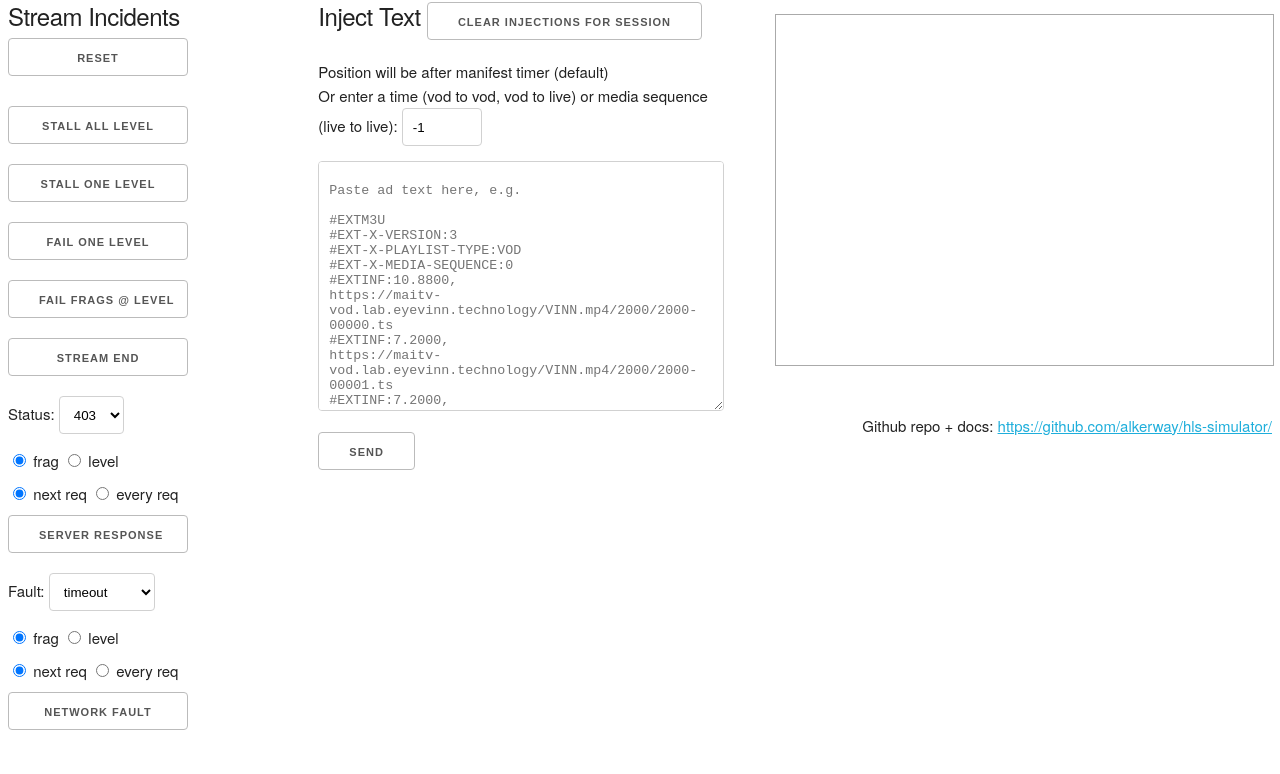
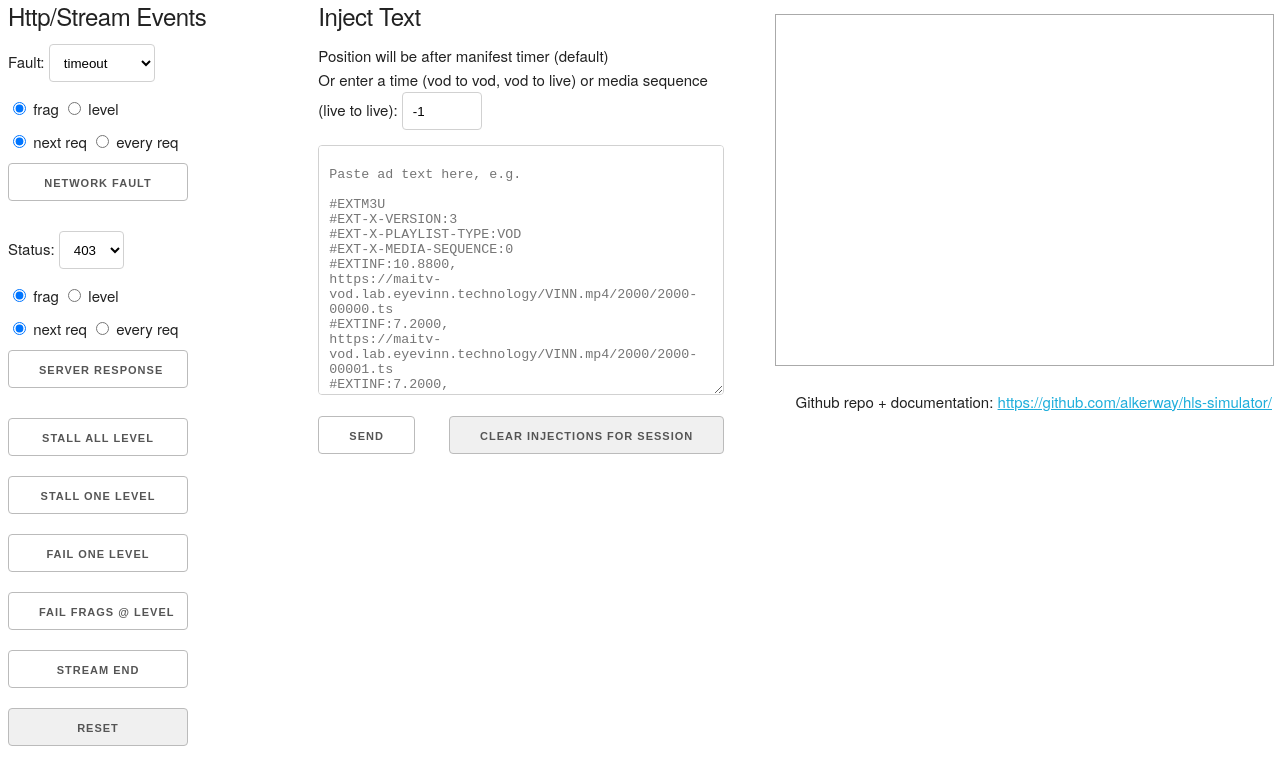
Before and after one commit to alkerway/hls-simulator, a website: page src/gui/index.html in a window 1280 px wide. Shown: the part 365-1139 px from the top of the page. Drawn offline with Linux system fonts and the light colour scheme.

Commit message:
Reordered gui html for a bit better design, still pretty garbage though

```diff
--- a/src/gui/index.html
+++ b/src/gui/index.html
@@ -16,7 +16,7 @@
         <button id="startSessionButton" class="button-primary">Start Session</button>
         <div>Session Id: <span id="sessionIdDisplay"></span></div>
         <div>Manifest Timer: <span id="sessionStartTimeDisplay">0.0</span></div>
-        <button id="resetTimerButton">Reset Timer</button> at
+        <button id="resetTimerButton" class="reset">Reset Timer</button> at
         <input style="width: 80px" type="number" id="resetTimerInput" value="0" />
       </div>
       <div class="eight columns">
@@ -42,15 +42,34 @@
         <h4>Step 3: Simulate Things</h4>
         <div class="row">
           <div class="five columns">
-            <h5>Stream Incidents <button class="optionButton" id="ResetButton">Reset</button></h5>
-            <div>
-              <button class="optionButton" id="StallAllLevelButton">Stall All Level</button>
-              <button class="optionButton" id="StallOneLevelButton">Stall One Level</button>
-              <button class="optionButton" id="FailOneLevelButton">Fail One Level</button>
-              <button class="optionButton" id="FailFragsAtOneLevelButton">Fail Frags @ Level</button>
-              <button class="optionButton" id="StreamEndButton">Stream End</button>
+            <h5>Http/Stream Events</h5>
+            <div style="margin-bottom: 10px">
+              <div style="float: left">
+                <label for="NetworkFaultIncidentDropdown">Fault:</label>
+                <select name="NetworkFaultIncidentDropdown" id="NetworkFaultIncidentDropdown">
+                  <option value="timeout">timeout</option>
+                  <option value="shortDelay">shortDelay</option>
+                  <option value="longDelay">longDelay</option>
+                </select>
+              </div>
+              <div style="float: left">
+                <div>
+                  <input type="radio" id="networkFaultApplyFrag" name="NetworkFaultApplyToRadio" value="frag" checked />
+                  <label for="networkFaultApplyFrag">frag</label>
+                  <input type="radio" id="networkFaultApplyLevel" name="NetworkFaultApplyToRadio" value="level" />
+                  <label for="networkFaultApplyLevel">level</label>
+                </div>
+                <div>
+                  <input type="radio" id="networkFaultOnce" name="NetworkFaultOnceRadio" value="once" checked />
+                  <label for="networkFaultOnce">next req</label>
+                  <input type="radio" id="networkFaultEvery" name="NetworkFaultOnceRadio" value="every" />
+                  <label for="networkFaultEvery">every req</label>
+                </div>
+              </div>
+              <div style="clear: both"></div>
+              <button class="optionButton" id="NetworkFaultButton">Network Fault</button>
             </div>
-            <div>
+            <div style="margin-bottom: 10px">
               <div style="float: left">
                 <label for="statusDropdown">Status:</label>
                 <select name="statusDropdown" id="ServerResponseStatusDropdown">
@@ -61,7 +80,6 @@
                   <option value="503">503</option>
                 </select>
               </div>
-
               <div style="float: left">
                 <div>
                   <input
@@ -92,34 +110,16 @@
               <button class="optionButton" id="ServerResponseButton">Server Response</button>
             </div>
             <div>
-              <div style="float: left">
-                <label for="NetworkFaultIncidentDropdown">Fault:</label>
-                <select name="NetworkFaultIncidentDropdown" id="NetworkFaultIncidentDropdown">
-                  <option value="timeout">timeout</option>
-                  <option value="shortDelay">shortDelay</option>
-                  <option value="longDelay">longDelay</option>
-                </select>
-              </div>
-              <div style="float: left">
-                <div>
-                  <input type="radio" id="networkFaultApplyFrag" name="NetworkFaultApplyToRadio" value="frag" checked />
-                  <label for="networkFaultApplyFrag">frag</label>
-                  <input type="radio" id="networkFaultApplyLevel" name="NetworkFaultApplyToRadio" value="level" />
-                  <label for="networkFaultApplyLevel">level</label>
-                </div>
-                <div>
-                  <input type="radio" id="networkFaultOnce" name="NetworkFaultOnceRadio" value="once" checked />
-                  <label for="networkFaultOnce">next req</label>
-                  <input type="radio" id="networkFaultEvery" name="NetworkFaultOnceRadio" value="every" />
-                  <label for="networkFaultEvery">every req</label>
-                </div>
-              </div>
-              <div style="clear: both"></div>
-              <button class="optionButton" id="NetworkFaultButton">Network Fault</button>
+              <button class="optionButton" id="StallAllLevelButton">Stall All Level</button>
+              <button class="optionButton" id="StallOneLevelButton">Stall One Level</button>
+              <button class="optionButton" id="FailOneLevelButton">Fail One Level</button>
+              <button class="optionButton" id="FailFragsAtOneLevelButton">Fail Frags @ Level</button>
+              <button class="optionButton" id="StreamEndButton">Stream End</button>
+              <button class="optionButton reset" id="ResetButton">Reset</button>
             </div>
           </div>
           <div class="seven columns">
-            <h5>Inject Text <button id="clearInsertTextButton">Clear Injections for Session</button></h5>
+            <h5>Inject Text</h5>
             <div>Position will be after manifest timer (default)</div>
             <div>
               Or enter a time (vod to vod, vod to live) or media sequence (live to live):
@@ -127,19 +127,19 @@
             </div>
             <textarea style="width: 100%; min-height: 250px" id="insertTextInput"></textarea>
             <button id="sendInsertTextButton">Send</button>
+            <button id="clearInsertTextButton" style="float: right" class="reset">Clear Injections for Session</button>
           </div>
         </div>
       </div>
       <div class="five columns">
-        <h4>Logs <button id="clearLogsButton">Clear</button></h4>
+        <h4>Logs <button id="clearLogsButton" class="reset">Clear</button></h4>
         <div
           id="logsWindow"
           style="border: 1px solid #aaa; width: 100%; height: 350px; overflow: scroll; white-space: pre"
         ></div>
         <br />
-        <br />
         <div style="text-align: right">
-          Github repo + docs:
+          Github repo + documentation:
           <a target="_blank" href="https://github.com/alkerway/hls-simulator/"
             >https://github.com/alkerway/hls-simulator/</a
           >
--- a/src/gui/skeleton.css
+++ b/src/gui/skeleton.css
@@ -340,6 +340,9 @@ button.highlight {
   background-color: #ffc107;
   border-color: #ffc107;
 }
+button.reset {
+  background-color: #f0f0f0;
+}
 
 /* Forms
   –––––––––––––––––––––––––––––––––––––––––––––––––– */
```
